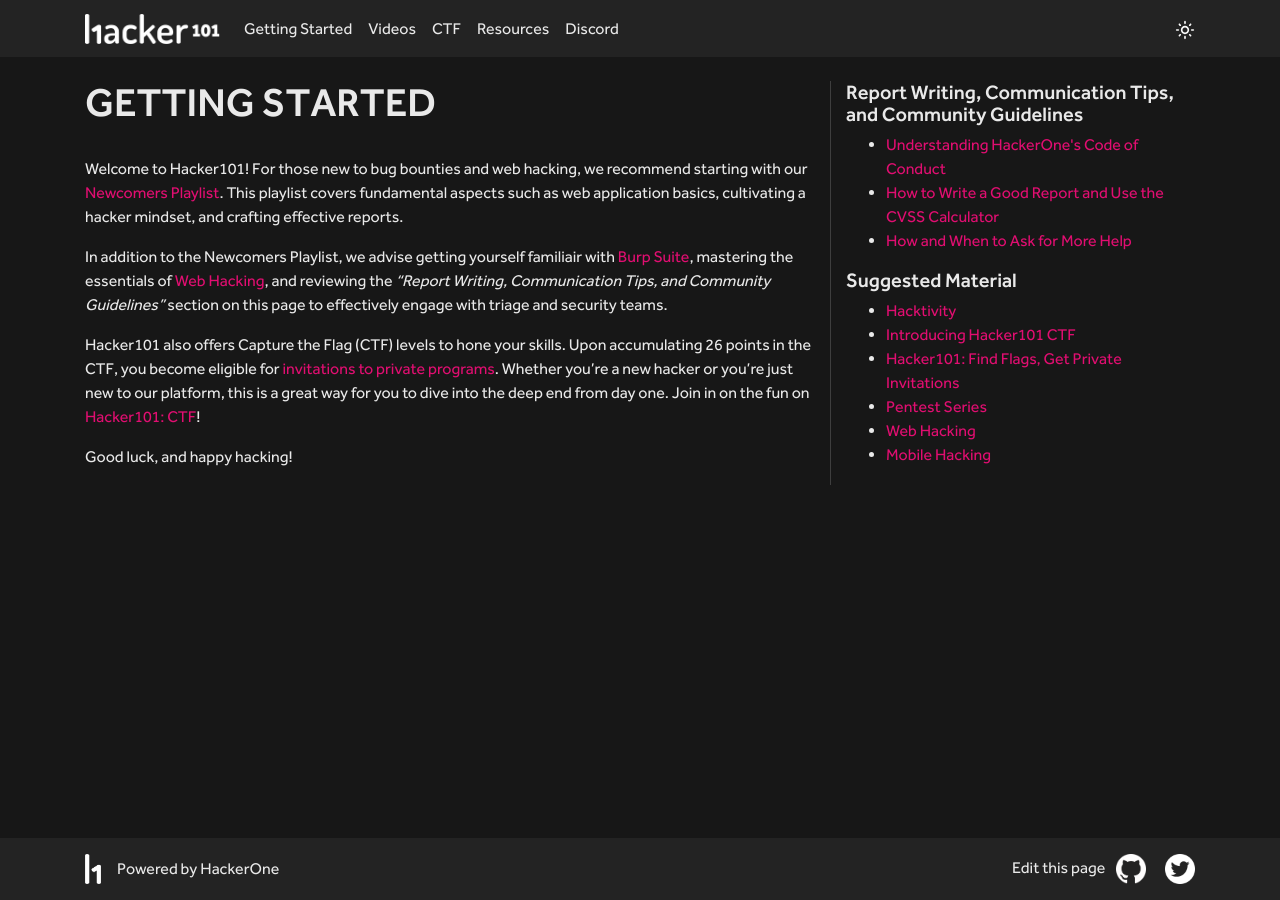
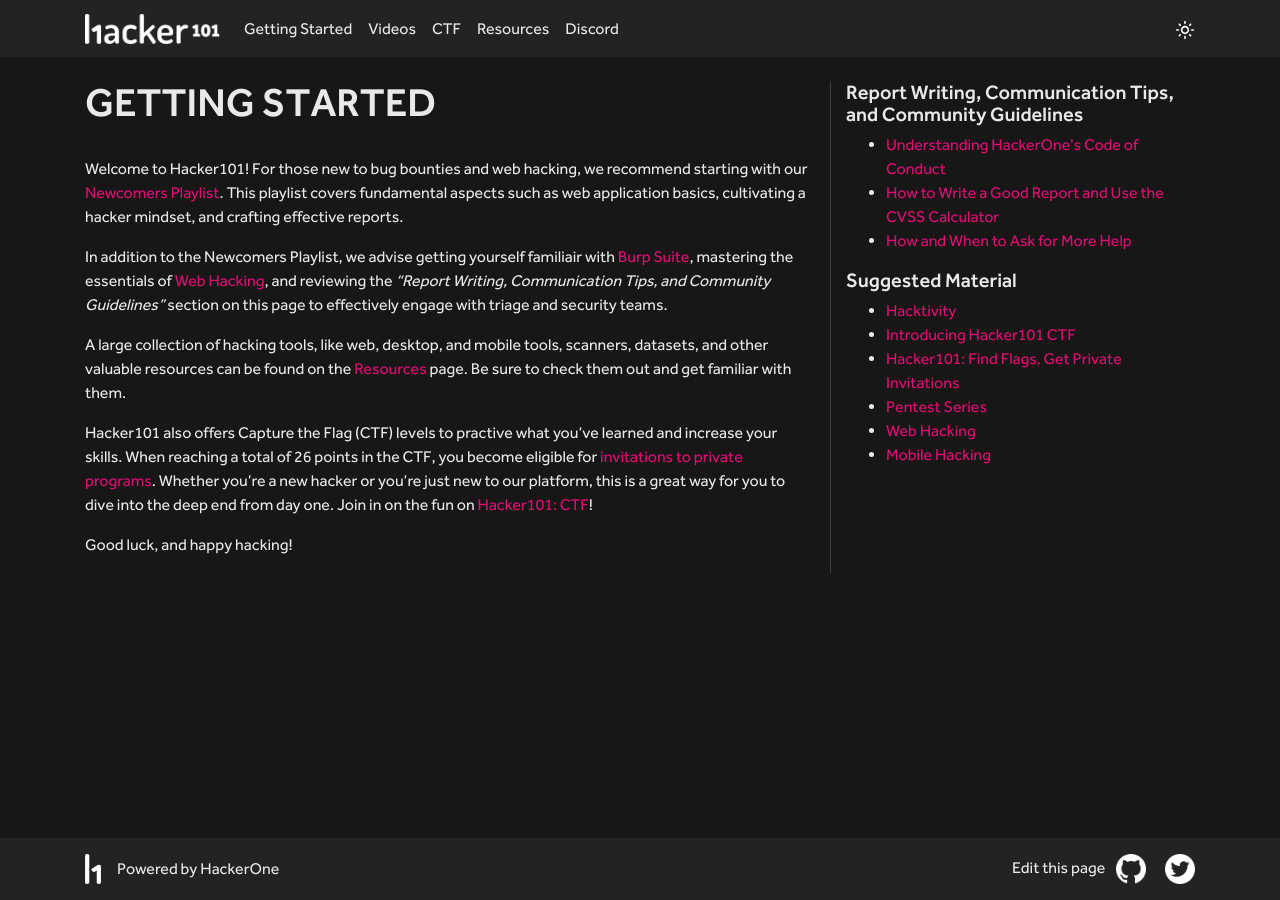
Before and after one commit to Hacker0x01/hacker101, a Jekyll site: the page built from start-here.md, in a window 1280 px wide. Built offline with Jekyll 4.4.1, drawn with Linux system fonts in a browser that asks for light colours.

Commit message:
Update Getting Started and Videos intro text

```diff
--- a/start-here.md
+++ b/start-here.md
@@ -30,6 +30,8 @@
 
 In addition to the Newcomers Playlist, we advise getting yourself familiair with [Burp Suite](/playlists/burp_suite), mastering the essentials of [Web Hacking](/playlists/web_hacking), and reviewing the _"Report Writing, Communication Tips, and Community Guidelines"_ section on this page to effectively engage with triage and security teams.
 
-Hacker101 also offers Capture the Flag (CTF) levels to hone your skills. Upon accumulating 26 points in the CTF, you become eligible for [invitations to private programs](https://docs.hackerone.com/hackers/invitations.html#gatsby-focus-wrapper). Whether you’re a new hacker or you’re just new to our platform, this is a great way for you to dive into the deep end from day one. Join in on the fun on [Hacker101: CTF](https://ctf.hacker101.com)!
+A large collection of hacking tools, like web, desktop, and mobile tools, scanners, datasets, and other valuable resources can be found on the [Resources](/resources) page. Be sure to check them out and get familiar with them.
+
+Hacker101 also offers Capture the Flag (CTF) levels to practive what you've learned and increase your skills. When reaching a total of 26 points in the CTF, you become eligible for [invitations to private programs](https://docs.hackerone.com/hackers/invitations.html#gatsby-focus-wrapper). Whether you’re a new hacker or you’re just new to our platform, this is a great way for you to dive into the deep end from day one. Join in on the fun on [Hacker101: CTF](https://ctf.hacker101.com)!
 
 Good luck, and happy hacking!
```
Also changed, not shown: videos.md (+1 -1 lines).
